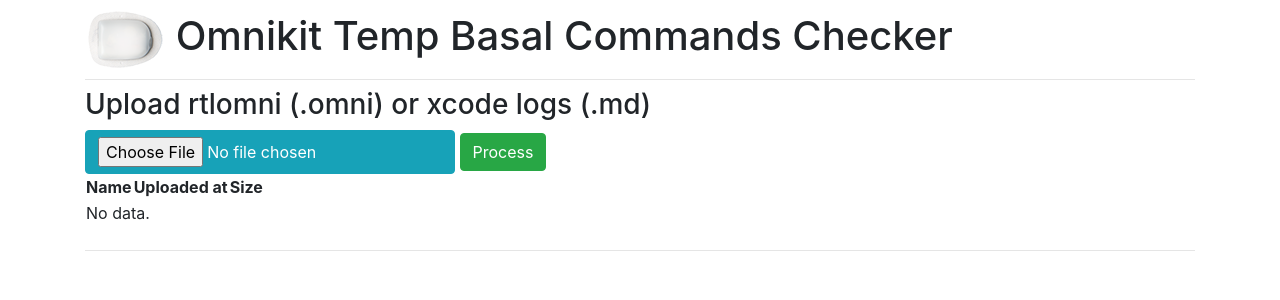
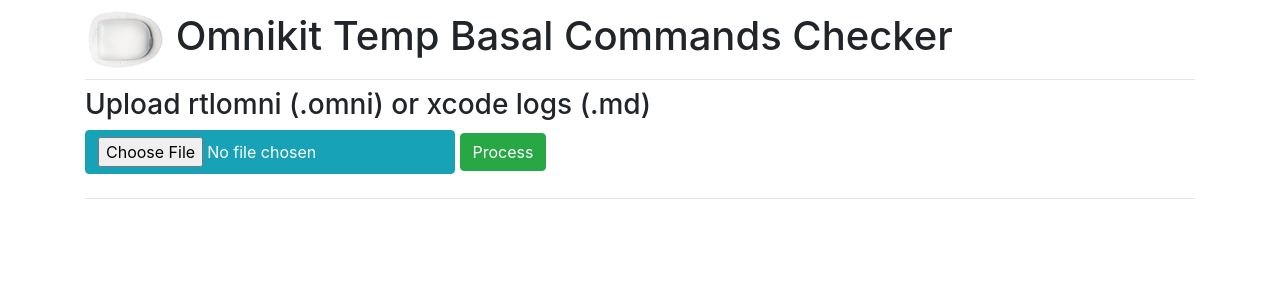
Before and after one commit to Lytrix/omnikit_commands_tester, a Django app: page / in a window 1280 px wide. Shown: the top 300 px of the page. Run offline with Django 3.2, Linux system fonts and the light colour scheme; parts of the project's set-up code (start-up, migrations or seed data) failed here and were passed over; some libraries are stand-ins or nearby versions.

Commit message:
reshuffeld files to find modules

```diff
--- a/omnikit_commands_tester/issuereports/views.py
+++ b/omnikit_commands_tester/issuereports/views.py
@@ -4,9 +4,9 @@ from django.views.generic.edit import CreateView
 from django.urls import reverse_lazy
 from django.contrib.staticfiles.templatetags.staticfiles import static
 
-from issuereports.models import Document
+from omnikit_commands_tester.issuereports.models import Document
 from django.views import generic
-from issuereports.temp_basal_tester import extractor
+from omnikit_commands_tester.issuereports.temp_basal_tester import extractor
 
 
 class DocumentCreateView(CreateView):
--- a/omnikit_commands_tester/templates/testers.html
+++ b/omnikit_commands_tester/templates/testers.html
@@ -10,31 +10,7 @@
     	<input type="file" class="btn btn-info" placeholder=".omni, .md" name="myfile" value="Browse"/>
     	<button type="submit" class="btn btn-success"/>Process</button>
 	</form>
-    <div>
-        <table>
-  <thead>
-    <tr>
-      <th>Name</th>
-      <th>Uploaded at</th>
-      <th>Size</th>
-    </tr>
-  </thead>
-  <tbody>
-    {% for document in documents %}
-      <tr>
-        <td><a href="{{ document.upload.url }}" target="_blank">{{ document.upload.name }}</a></td>
-        <td>{{ document.uploaded_at }}</td>
-        <td>{{ document.upload.size|filesizeformat }}</td>
-      </tr>
-    {% empty %}
-      <tr>
-        <td colspan="3">No data.</td>
-      </tr>
-    {% endfor %}
-  </tbody>
-</table>
-    </div>
-    </br>
+  </br>
 	{% if contentOfFile.allcommands %}
 		<hr class="mt-0 mb-2">
 		<h5>All temp basal insulin commands in: {{file.name}}</h5>
--- a/omnikit_commands_tester/urls.py
+++ b/omnikit_commands_tester/urls.py
@@ -16,7 +16,7 @@ Including another URLconf
 from django.contrib import admin
 from django.urls import path
 
-from issuereports.views import tempbasal_tester, DocumentCreateView
+from omnikit_commands_tester.issuereports.views import tempbasal_tester, DocumentCreateView
 
 urlpatterns = [
     path('admin/', admin.site.urls),
```
Also changed, not shown: manage.py (renamed from omnikit_commands_tester/manage.py).
